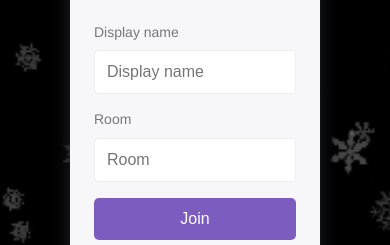
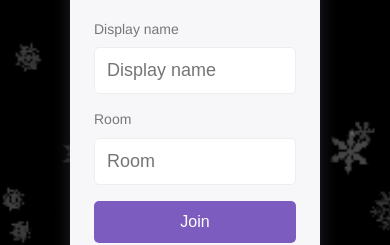
Before and after one commit to Evan-J-Hahn/node-chat-app, a website: page public/index.html in a window 390 px wide. Shown: the part 321-566 px from the top of the page. Drawn offline with Linux system fonts and the light colour scheme.

Commit message:
resize for mobile

```diff
--- a/public/css/styles.css
+++ b/public/css/styles.css
@@ -199,10 +199,10 @@ h2 .color {
 
 @media (max-width: 50rem) {
     input {
-        font-size: 16px;
+        font-size: 18px;
     }
 
     .centered-form input {
-        font-size: 16px;
+        font-size: 18px;
     }
 }
```
